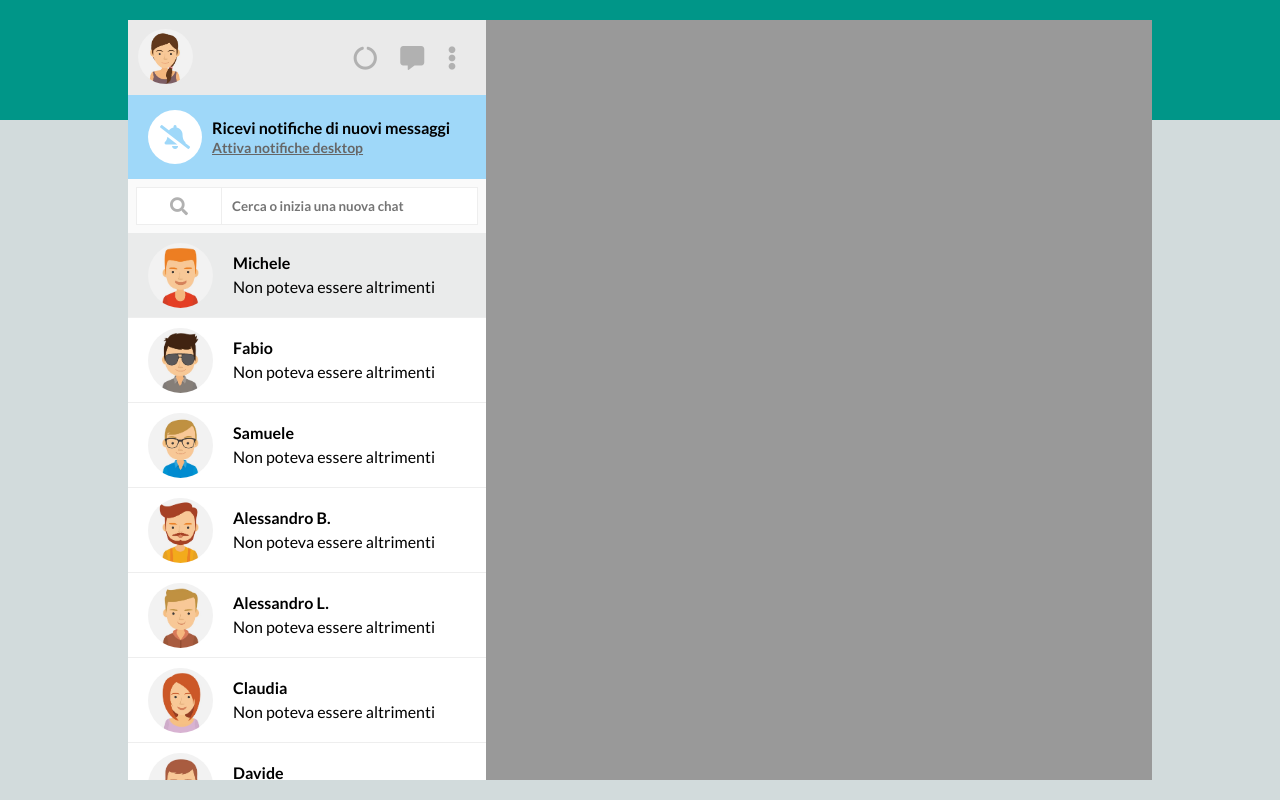
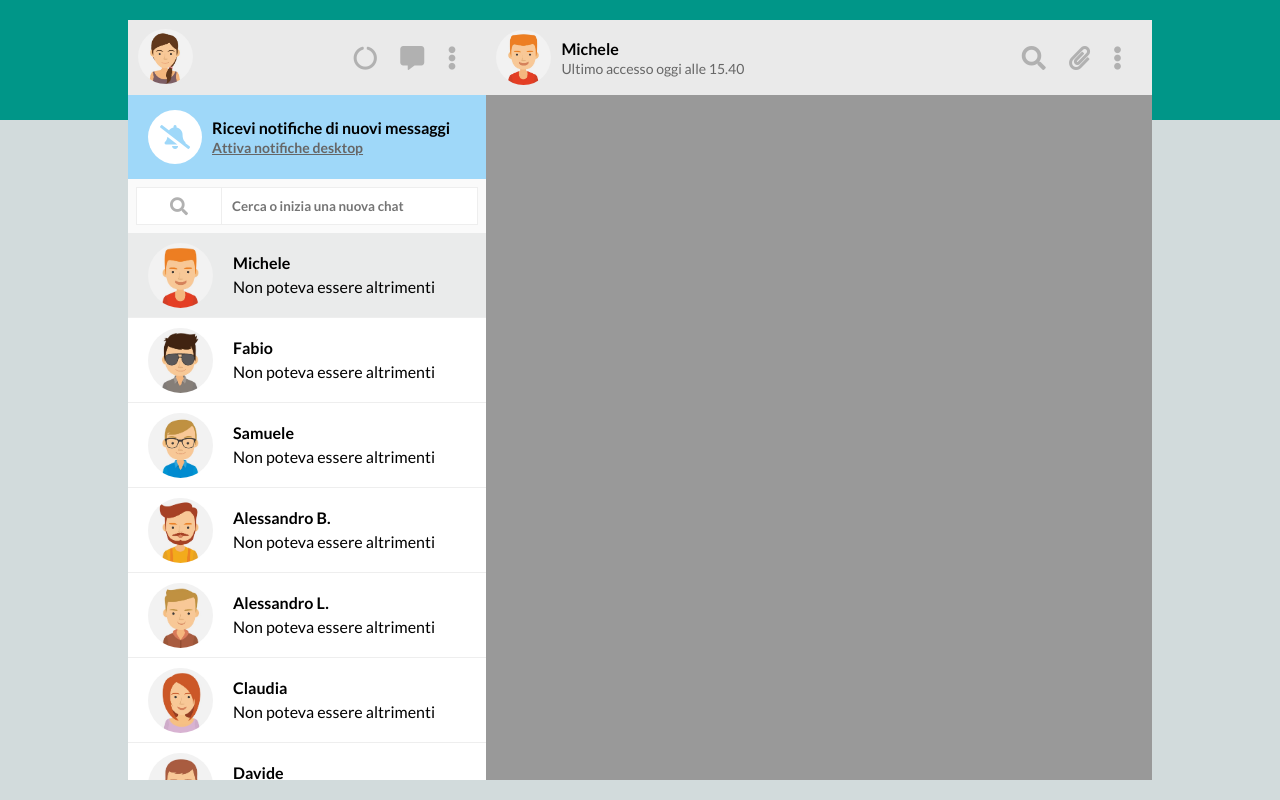
Before and after one commit to luigi-smilzo/js-html-css-boolzap, a plain HTML site: page index.html in a window 1280 px wide. Drawn offline with nearby package versions, Linux system fonts and the light colour scheme.

Commit message:
Chat box header

```diff
--- a/css/main.css
+++ b/css/main.css
@@ -87,6 +87,7 @@ aside {
     font-size: 24px;
     color: #b1b1b1;
     margin-right: 20px;
+    cursor: pointer;
 }
 
 .aside-notifications {
@@ -177,3 +178,26 @@ aside {
 .aside-list .list-open div {
     line-height: 24px;
 }
+
+.chat-wrapper {
+    width: 65%;
+}
+
+.chat-header {
+    background: #eaeaea;
+    width: 100%;
+    height: 75px;
+    padding: 10px;
+}
+
+.chat-header div img {
+    width: auto;
+    height: 55px;
+    border-radius: 50%;
+    margin-right: 10px;
+}
+
+.chat-header div span {
+    font-size: 14px;
+    color: #666;
+}
--- a/index.html
+++ b/index.html
@@ -101,8 +101,19 @@
 
        <!-- Chat window -->
        <div class="chat-wrapper flex-c">
-            <div class="chat-header">
-
+            <div class="chat-header flex-r justify-btw align-c">
+                <div class="flex-r align-c ">
+                    <img src="img/avatar_1.jpg" alt="avatar Michele">
+                    <div>
+                        <h4>Michele</h4>
+                        <span>Ultimo accesso oggi alle 15.40</span>
+                    </div>
+                </div>
+                <div class="options">
+                    <i class="fas fa-search"></i>
+                    <i class="fas fa-paperclip"></i>
+                    <i class="fas fa-ellipsis-v"></i>
+                </div>
             </div>
             <div class="chat-main">
 
```
